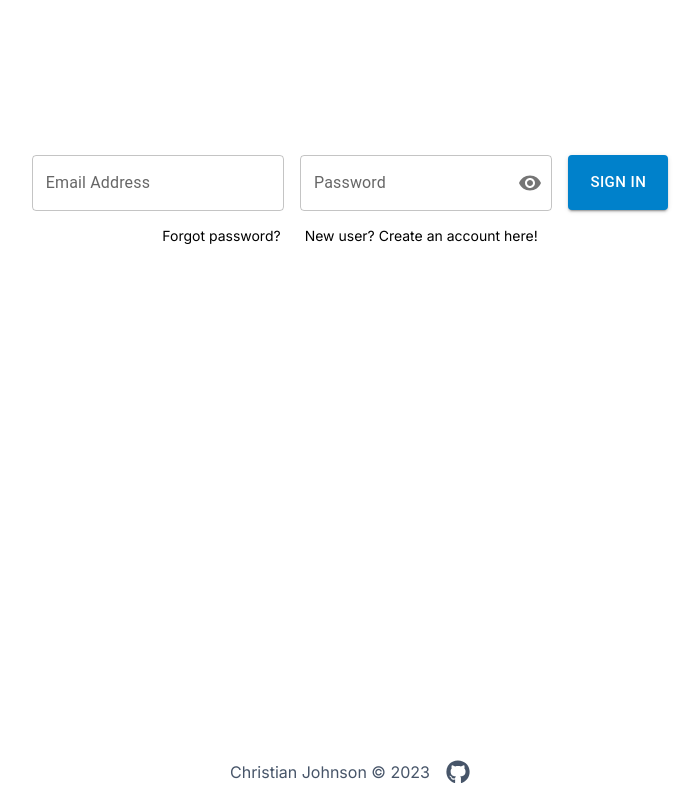
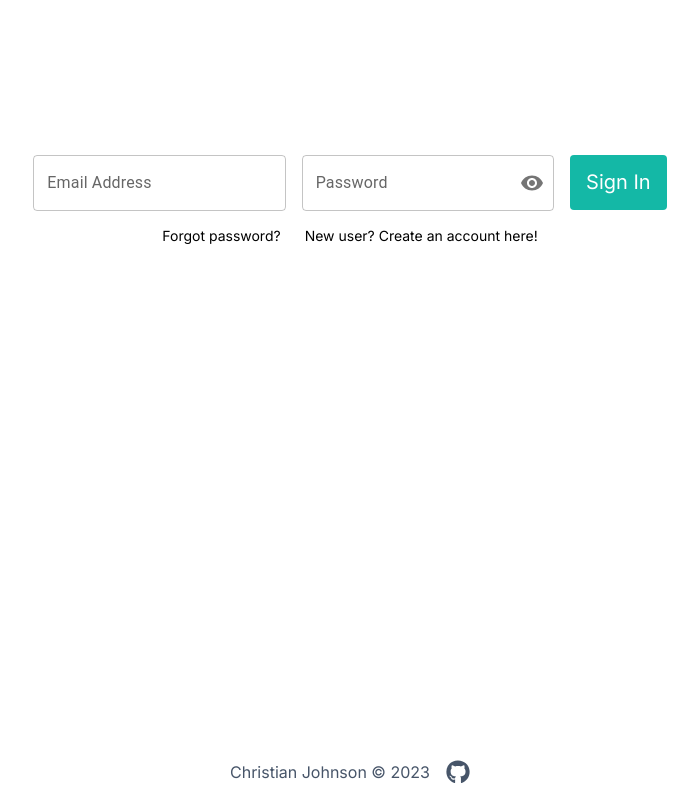
Before and after one commit to christianjcodes/bug-tracker-frontend, a Next.js app: page / in a window 1280 px wide. Shown: the whole page, without its empty margins (290-990 px from the left). Built offline with nearby package versions, Linux system fonts and the light colour scheme.

Commit message:
Change Sign in button to tailwind-based button

```diff
--- a/src/app/page.module.css
+++ /dev/null
@@ -1,3 +0,0 @@
-.dashboard {
-
-}
--- a/src/app/page.tsx
+++ b/src/app/page.tsx
@@ -11,7 +11,6 @@ import FormControl from '@mui/material/FormControl';
 import TextField from '@mui/material/TextField';
 import Visibility from '@mui/icons-material/Visibility';
 import VisibilityOff from '@mui/icons-material/VisibilityOff';
-import Button from '@mui/material/Button';
 
 
 export default function Home() {
@@ -63,11 +62,16 @@ export default function Home() {
 
         <Grid item alignItems="center" style={{ display: "flex"}}>
           <Link href="/dashboard">
-            <Button
-              variant='contained'
-              size='large'
-              style={{ minHeight: '55px' }}
-              >Sign In</Button>
+            <button className="
+              bg-teal-500
+              hover:bg-teal-600
+              text-white
+              text-xl
+              py-2 px-4
+              rounded
+              h-[55px]">
+              Sign In
+            </button>
           </Link>
         </Grid>
       </Grid>
--- a/tailwind.config.js
+++ b/tailwind.config.js
@@ -3,12 +3,14 @@
 const colors = require('tailwindcss/colors');
 
 module.exports = {
+
   darkMode: 'class',
   content: [
     './app/**/*.{js,ts,jsx,tsx,mdx}',
     './src/**/*.{js,ts,jsx,tsx,mdx}',
     './src/components/**/*.{js,ts,jsx,tsx}',
   ],
+
   theme: {
     extend: {},
   },
```
